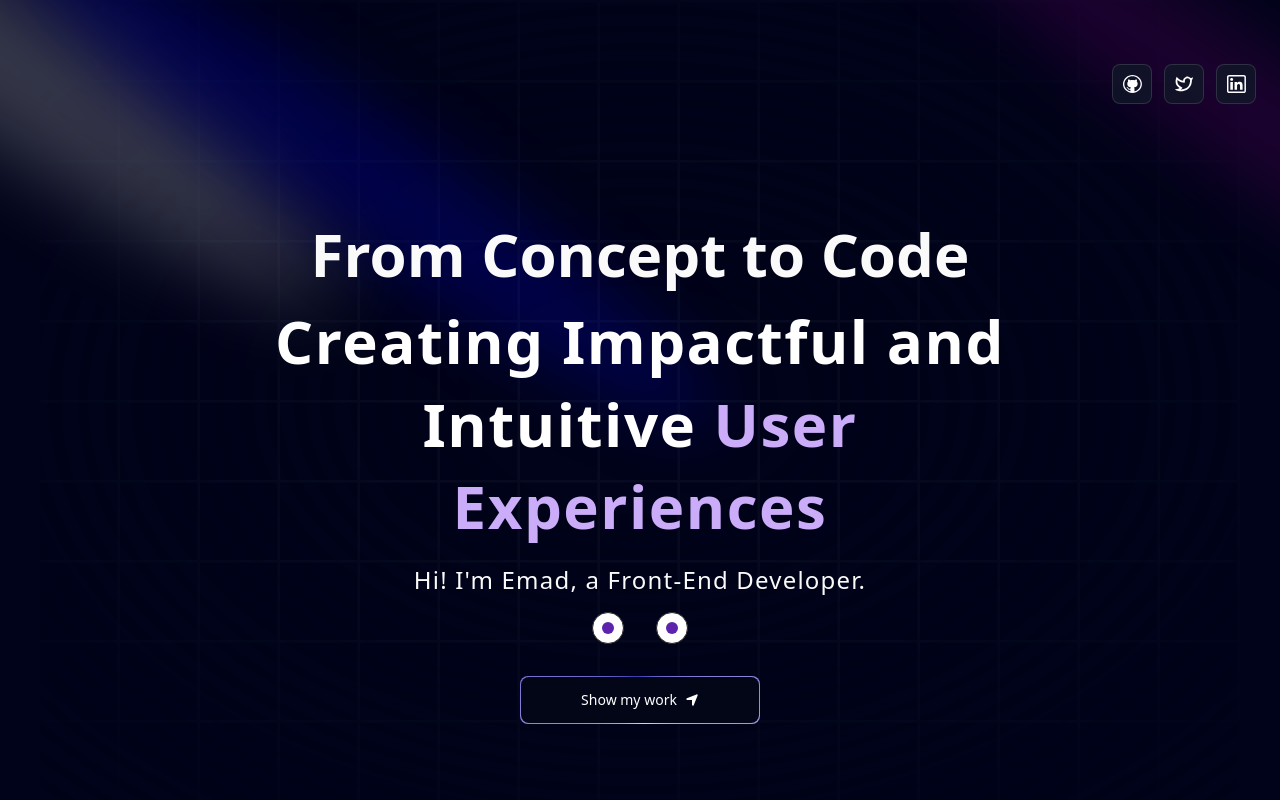
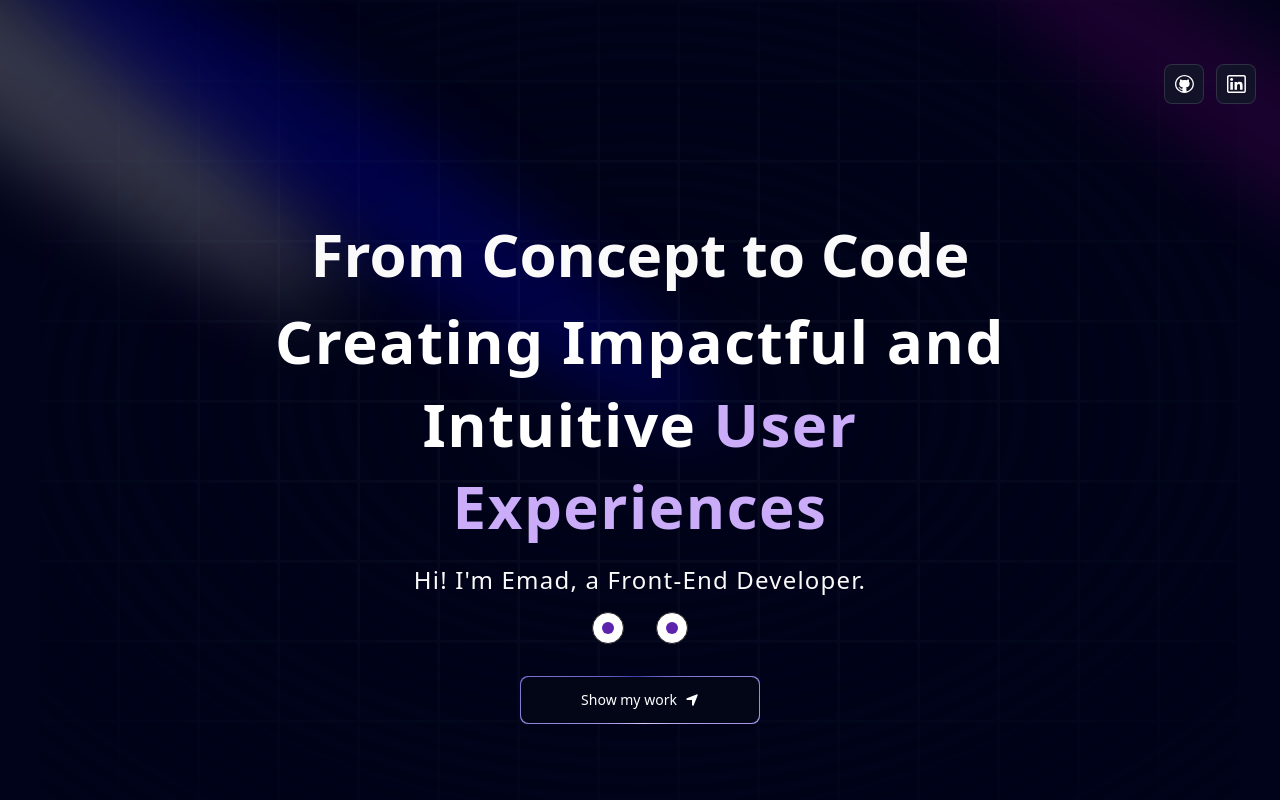
Before and after one commit to EmadARN/Emad-Portfolio, a Next.js app: page / in a window 1280 px wide. Shown: the top 800 px of the page. Built offline with nearby package versions, Linux system fonts and the light colour scheme.

Commit message:
add social media address

```diff
--- a/src/components/ui/ContactUsIcon.tsx
+++ b/src/components/ui/ContactUsIcon.tsx
@@ -1,17 +1,24 @@
 import { socialMedia } from "@/constants";
 import Image from "next/image";
-import React from "react";
+import Link from "next/link";
 
 const ContactUsIcon = () => {
   return (
     <div className="flex items-center md:gap-3 gap-6">
       {socialMedia.map((info) => (
-        <div
+        <Link
           key={info.id}
-          className="w-10 h-10 flex justify-center items-center cursor-pointer backdrop-filter backdrop-blur-lg bg-opacity-75 bg-black-200 rounded-lg border border-black-300"
+          href={info.link}
+          passHref
+          target="_blank"
+          rel="noopener noreferrer"
+          aria-label={info.name}
+          className="w-10 h-10 flex justify-center items-center cursor-pointer
+                     backdrop-filter backdrop-blur-lg bg-opacity-75 bg-black-200
+                     rounded-lg border border-black-300 transition hover:scale-110"
         >
-          <Image src={info.img} alt="icons" width={20} height={20} />
-        </div>
+          <Image src={info.img} alt={info.name} width={20} height={20} />
+        </Link>
       ))}
     </div>
   );
--- a/src/constants/index.ts
+++ b/src/constants/index.ts
@@ -462,13 +462,13 @@ export const socialMedia = [
   {
     id: 1,
     img: "/git.svg",
+    link: "https://github.com/EmadARN",
+    name: "GitHub",
   },
   {
     id: 2,
-    img: "/twit.svg",
-  },
-  {
-    id: 3,
     img: "/link.svg",
+    link: "https://www.linkedin.com/in/emad-araban/",
+    name: "LinkedIn",
   },
 ];
```
